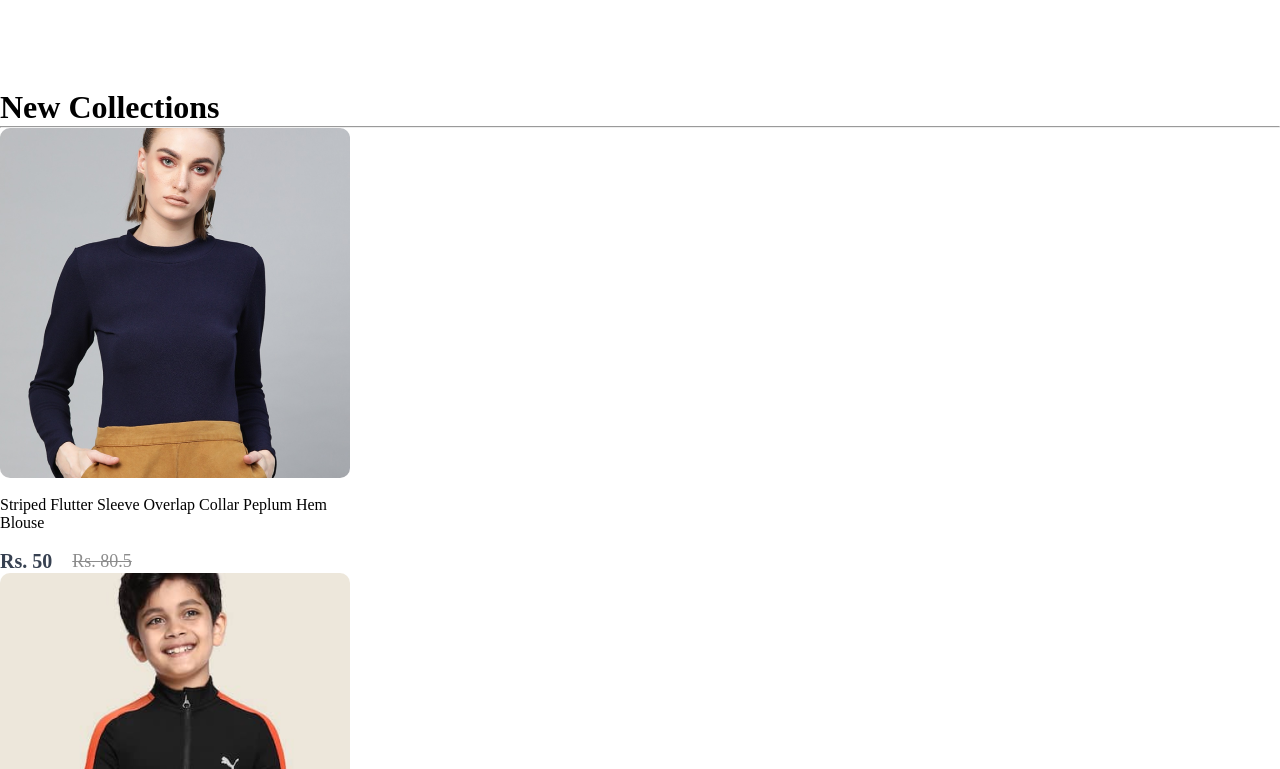
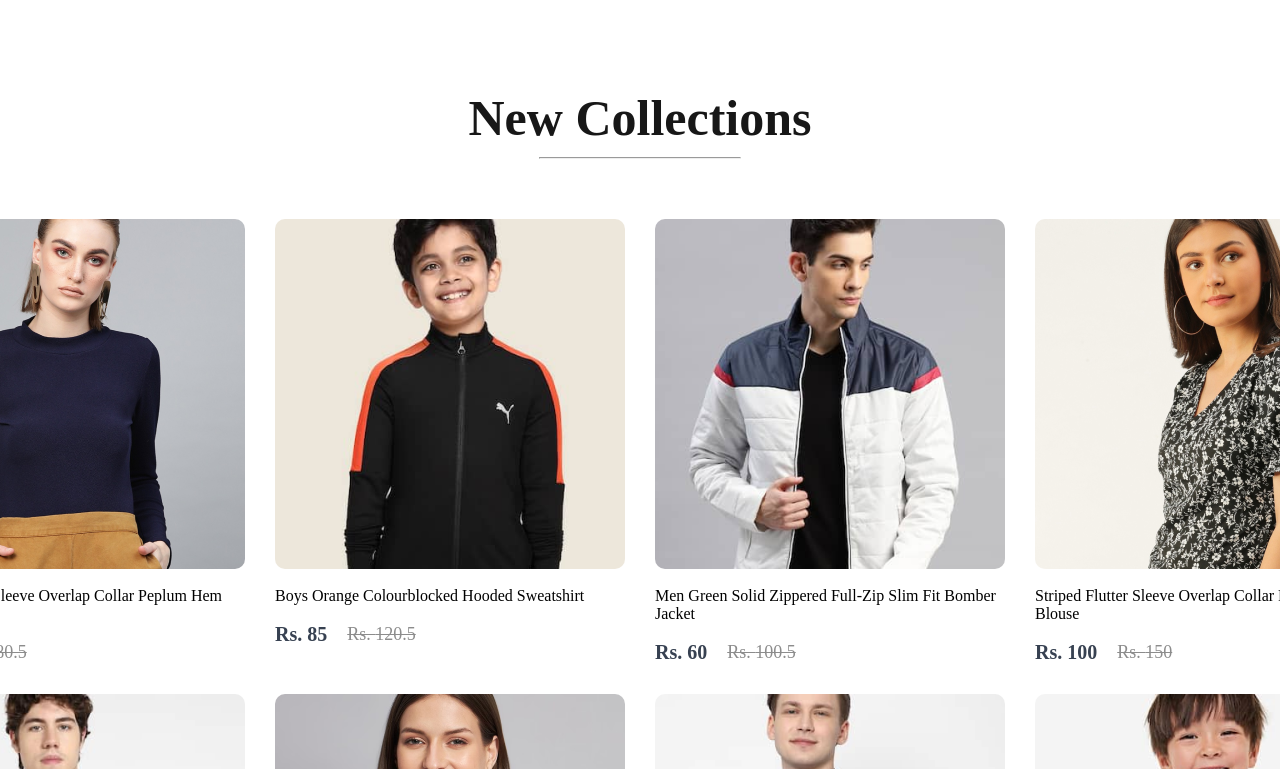
Before and after one commit to Kanchan012/E-commerce-Website, a React (Vite) app in the folder Frontend/: page / in a window 1280 px wide. Shown: the part 2151-2920 px from the top of the page. Built offline with nearby package versions, Linux system fonts and the light colour scheme.

Commit message:
added css for better syling in newcollection

```diff
--- a/Frontend/src/Components/NewCollections/NewCollections.css
+++ b/Frontend/src/Components/NewCollections/NewCollections.css
@@ -0,0 +1,29 @@
+.new-collections{
+    display: flex;
+    flex-direction:column;
+    align-items: center;
+    gap: 10px;
+    height: 90vh;
+}
+.new-collections h1{
+    color: #171717;
+    font-size: 50px;
+    font-weight: 600;
+}
+.new-collections hr{
+    width: 200px;
+    height: 6px;
+    border-radius: 10px;
+    background: rgb(30, 82, 30);
+}
+.new-collections-item{
+    margin-top: 50px;
+    display: flex;
+    gap: 20px;
+}
+.collections{
+    display: grid;
+    grid-template-columns: repeat(4, 1fr);
+    margin-top: 50px;
+    gap: 30px;
+}
--- a/Frontend/src/Components/NewCollections/NewCollections.jsx
+++ b/Frontend/src/Components/NewCollections/NewCollections.jsx
@@ -1,11 +1,11 @@
 // import React from 'react';
-import "./NewCollections.css"
+import "./NewCollections.css";
 import new_collection from "../assets/new_collections";
 import Item from "../Item/Item";
 
 const NewCollections = () => {
   return (
-    <div classname= "new-collections">
+    <div className= "new-collections">
       <h1>New Collections</h1>
       <hr/>
       <div className="collections">
```
